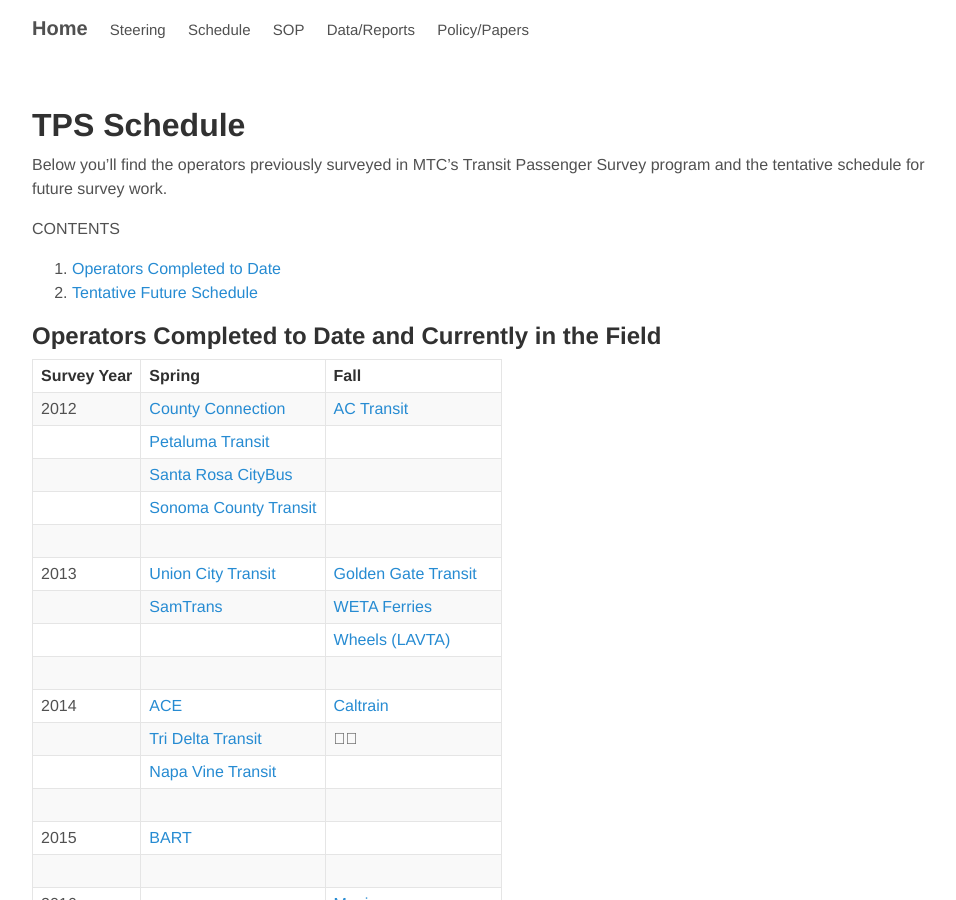
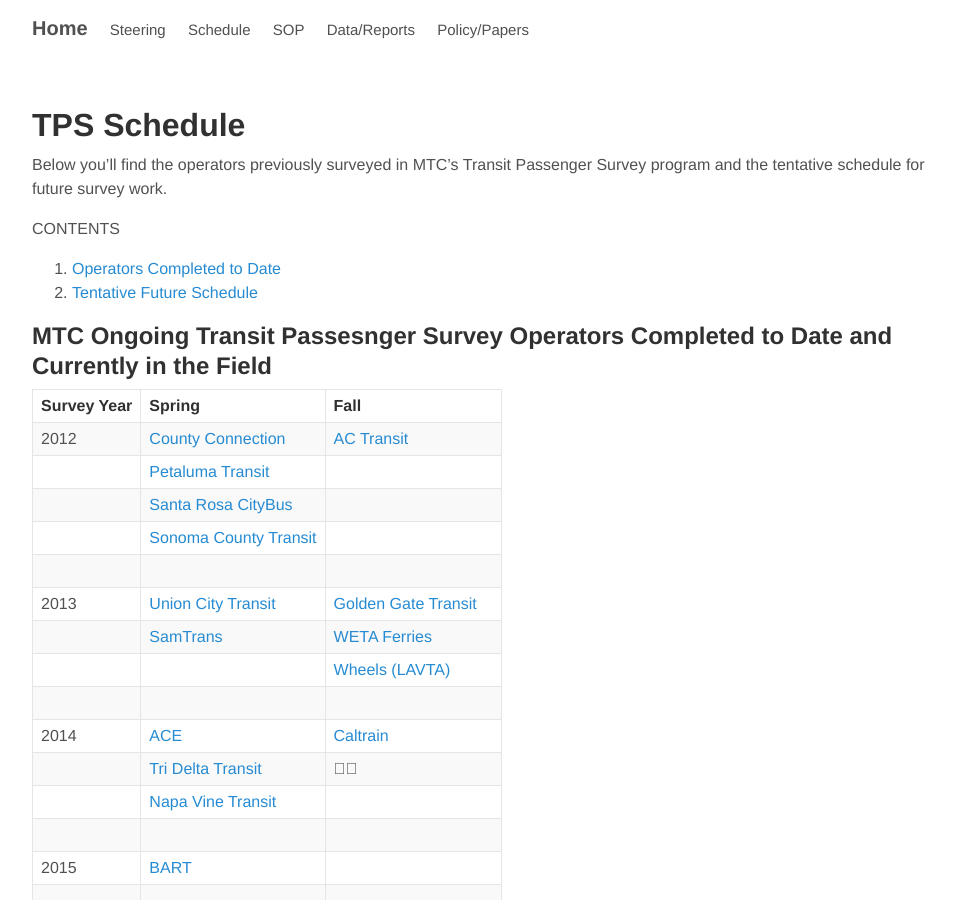
Before and after one commit to BayAreaMetro/transit-passenger-surveys, a Jekyll site: the page built from schedule.md, in a window 1280 px wide and 900 px high. Shown: the whole window, without its empty margins (144-1100 px from the left). Built offline with Jekyll 4.4.1, drawn with Linux system fonts in a browser that asks for light colours; nearby versions of some CDN libraries; library files that are not in the unit come from our copies; some of the changed text lies outside the part shown.

Commit message:
Updated table naming

```diff
--- a/schedule.md
+++ b/schedule.md
@@ -13,7 +13,7 @@
 2. [Tentative Future Schedule](#tentative-future-schedule)
 
 
-## Operators Completed to Date and Currently in the Field
+## MTC Ongoing Transit Passesnger Survey Operators Completed to Date and Currently in the Field
 
 | **Survey Year**| **Spring**                                                                                        | **Fall**                                                                          |
 |:---------------|:--------------------------------------------------------------------------------------------------|:----------------------------------------------------------------------------------|
@@ -60,7 +60,7 @@
 <br/>
 
 
-## Tentative Future Schedule
+## MTC Ongoing Transit Passenger Survey Tentative Future Schedule
 
 
 | **Survey Year**                  | **Spring**               | **Fall**                               |
```
